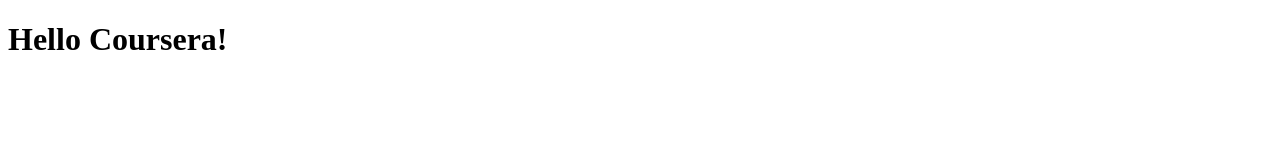
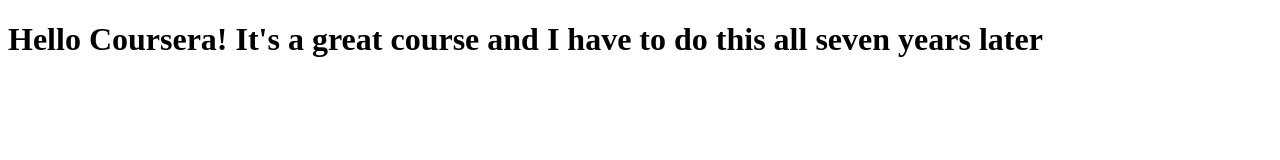
Before and after one commit to ahippieninja/coursera-test, a plain HTML site: page site/index.html in a window 1280 px wide. Drawn offline with Linux system fonts and the light colour scheme.

Commit message:
Small Addition

```diff
--- a/site/index.html
+++ b/site/index.html
@@ -6,6 +6,6 @@
 	<title>Hello Coursera!</title>
 </head>
 <body>
-<h1>Hello Coursera!</h1>
+<h1>Hello Coursera! It's a great course and I have to do this all seven years later</h1>
 </body>
 </html>
```
Also changed, not shown: 2 other files.
